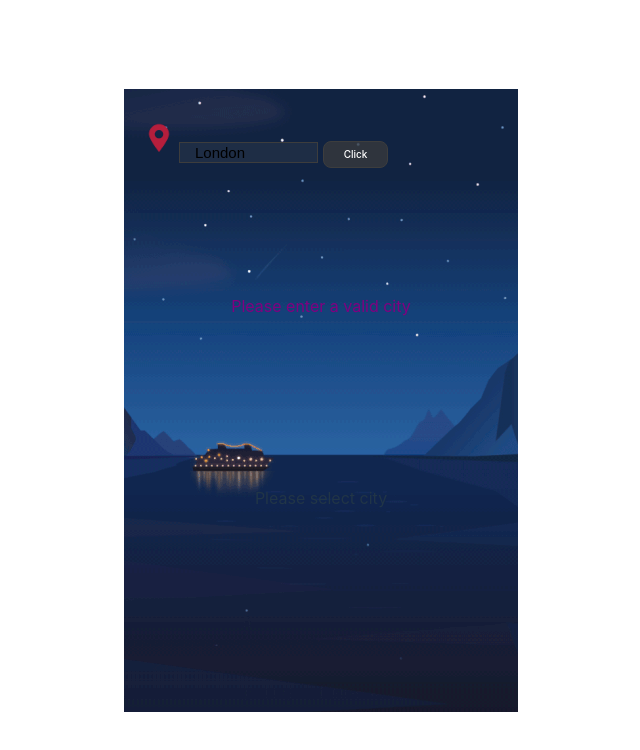
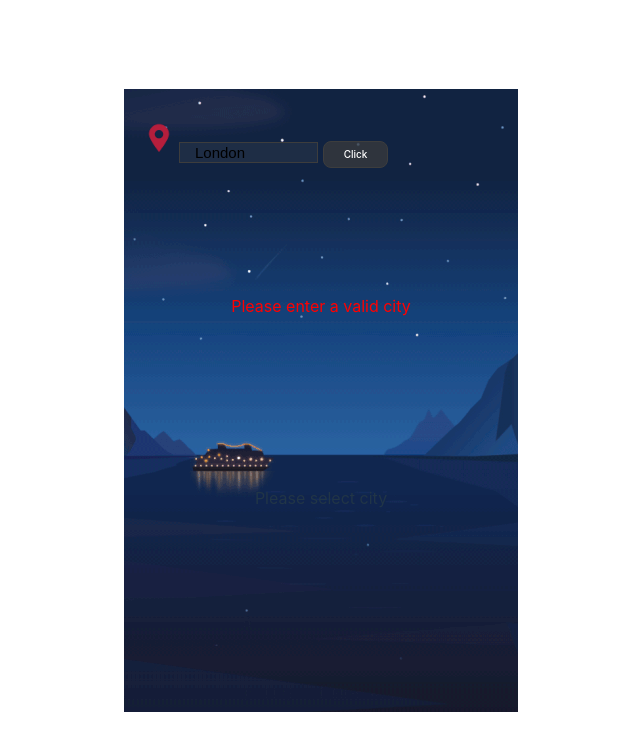
Before and after one commit to Sharusan17/weatherApp60, a Preact app: page / in a window 1280 px wide. Shown: the top 750 px of the page, without its empty margins (319-959 px from the left). Built offline with nearby package versions, Linux system fonts and the light colour scheme; no server answers.

Commit message:
final update

```diff
--- a/src/app.css
+++ b/src/app.css
@@ -102,7 +102,7 @@ like outside e.g. when it turns night it usually gets colder etc*/
 
 .city-error {
   padding: 9rem 0rem 10.5rem 0rem;
-  color: purple;
+  color: red;
 }
 
 .weather-card-icon-container {
--- a/src/fetch/weatherCards.jsx
+++ b/src/fetch/weatherCards.jsx
@@ -1,5 +1,6 @@
 import { useMemo, useState } from "preact/hooks";
 import $ from 'jquery'
+
 
 const WeatherCard = ({city}) => {
     const [json, setJson] = useState(null)
```
